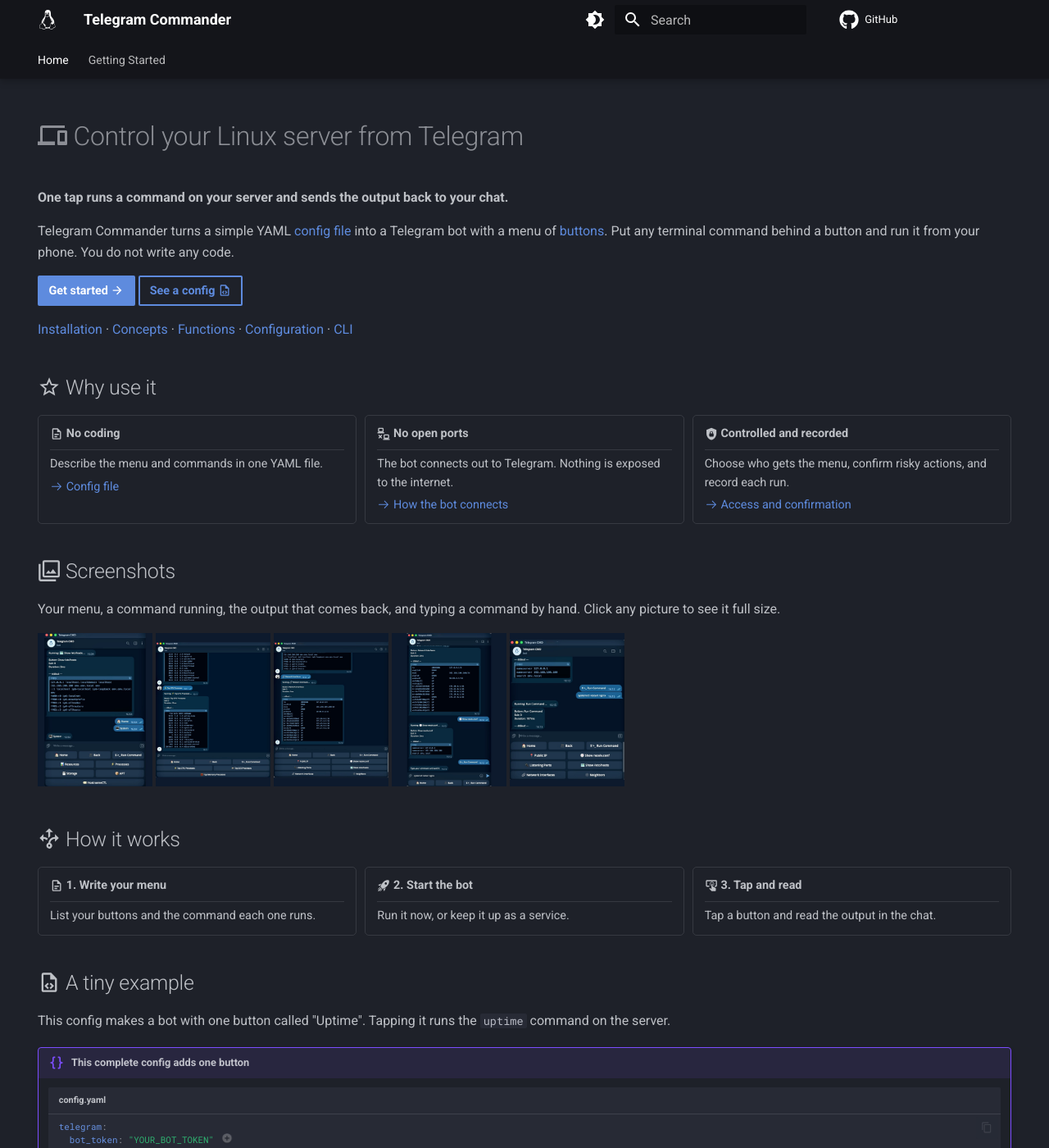
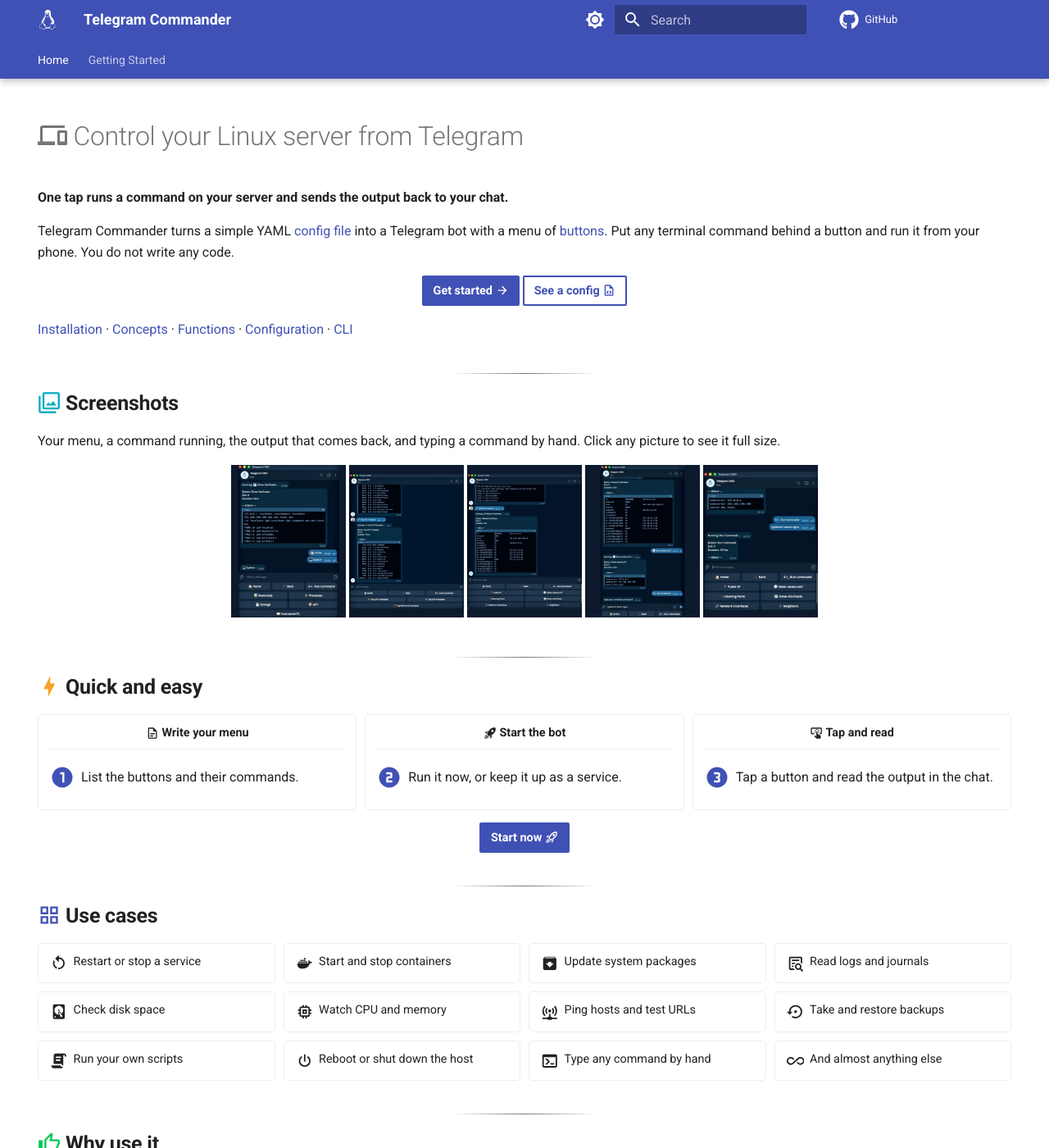
Before and after one commit to azolfagharj/telegram-commander, an MkDocs documentation site: the page built from docs/markdown/index.md, in a window 1280 px wide and 1400 px high. Shown: the whole window at 82% size. Built offline with MkDocs 1.6.1 and Material for MkDocs 9.7.7, drawn with Linux system fonts in a browser that asks for light colours; comment, search, counter and statistics services are not loaded; some of the changed text lies outside the part shown.

Commit message:
Move docs to telecommander.ir and refresh home page
Migrate documentation from GitHub Pages to custom domain telecommander.ir. Update all URL references across README, robots.txt, and llms.txt. Add CNAME file for custom domain. Redesign home page: center screenshots in one row, add Quick Start, Use Cases, and Why Use It sections, center buttons, style section titles with gradient dividers. Switch theme to light mode by default. Bump version to 1.2.6.

```diff
--- a/docs/markdown/css/extra.css
+++ b/docs/markdown/css/extra.css
@@ -6,11 +6,67 @@
 .md-typeset .grid.cards > ul > li > hr { margin: .45em 0 }
 .md-typeset .grid.cards p { margin: .35em 0 }
 
+/* A big step number, with the text running beside it */
+.md-typeset .step {
+  --md-icon-size: 1.5rem;
+  float: left;
+  margin: 0 .35rem .1rem 0;
+  color: var(--md-typeset-a-color);
+}
+
+/* Card titles sit in the middle, the text below stays on the left */
+.md-typeset .grid.cards.center-title > ul > li > p:first-child { text-align: center }
+
+/* Step cards: the number and its text sit on one centred row */
+.md-typeset .grid.cards.step-cards > ul > li > p:last-child {
+  display: flex;
+  align-items: center;
+  gap: .4rem;
+  min-height: 2.8rem;
+  font-size: .8rem;
+}
+.md-typeset .grid.cards.step-cards .step { margin: 0 }
+
+/* The icon sits beside the whole text, not only beside its first line */
+.md-typeset .grid.cards.icon-left > ul > li .twemoji {
+  float: left;
+  margin: .1rem .35rem .1rem 0;
+}
+
 /* Exactly this many columns on wide screens */
 @media screen and (min-width: 76.25em) {
   .md-typeset .grid.cols-2 { grid-template-columns: repeat(2, 1fr) }
   .md-typeset .grid.cols-3 { grid-template-columns: repeat(3, 1fr) }
+  .md-typeset .grid.cols-4 { grid-template-columns: repeat(4, 1fr) }
 }
+
+/* A short fading line above a section, instead of a full width rule */
+.md-typeset h2.split { font-weight: 700 }
+
+.md-typeset h2.split::before {
+  content: "";
+  display: block;
+  width: 9rem;
+  height: 1px;
+  margin: 1.3rem auto .9rem;
+  background: linear-gradient(
+    to right,
+    transparent,
+    var(--md-default-fg-color--light),
+    transparent
+  );
+}
+
+/* Each home page section keeps its own icon colour */
+.md-typeset .bolt { color: #f5a524 }
+.md-typeset .shots { color: #00acc1 }
+.md-typeset .grid-icon { color: #4051b5 }
+.md-typeset .thumb { color: #00c853 }
+.md-typeset .code-icon { color: #7c4dff }
+
+/* The two footer icons keep their own colour instead of plain grey */
+.md-social__link[href*="github.com"] svg { fill: #ffffff }
+.md-social__link[href*="/donate"] svg { fill: #ff5252 }
 
 /* Tighter buttons on the landing page */
 .md-typeset .md-button { padding: .35em .8em; font-size: .72rem }
--- a/docs/markdown/index.md
+++ b/docs/markdown/index.md
@@ -15,8 +15,10 @@
 into a Telegram bot with a menu of [buttons](user-guide/concepts/button.md). Put any
 terminal command behind a button and run it from your phone. You do not write any code.
 
+<div style="text-align: center" markdown="span">
 [Get started :material-arrow-right:](user-guide/installation/download-and-run.md){ .md-button .md-button--primary }
 [See a config :material-file-code-outline:](user-guide/configuration.md#a-minimal-config){ .md-button }
+</div>
 
 [Installation](user-guide/installation/download-and-run.md) ·
 [Concepts](user-guide/concepts/config-file.md) ·
@@ -24,11 +26,73 @@
 [Configuration](user-guide/configuration.md) ·
 [CLI](user-guide/cli.md)
 
-## :material-star-outline: Why use it
+## :material-image-multiple-outline:{ .shots } Screenshots { .split }
 
-<div class="grid cards cols-3" markdown>
+Your menu, a command running, the output that comes back, and typing a command
+by hand. Click any picture to see it full size.
 
--   :material-file-document-outline:{ .middle } __No coding__
+<div style="text-align: center" markdown="span">
+  ![Command output with the System menu open](images/01.jpeg){ width="140" loading=lazy }
+  ![Resource and process buttons](images/02.jpeg){ width="140" loading=lazy }
+  ![Storage and package buttons](images/03.jpeg){ width="140" loading=lazy }
+  ![Network tools and typing a command by hand](images/04.jpeg){ width="140" loading=lazy }
+  ![Command output sent back to the chat](images/05.jpeg){ width="140" loading=lazy }
+</div>
+
+## :material-lightning-bolt:{ .bolt } Quick and easy { .split }
+
+<div class="grid cards cols-3 center-title step-cards" markdown>
+
+-   :material-file-document-outline:{ .middle } __Write your menu__
+
+    ---
+
+    :material-numeric-1-circle:{ .step } List the buttons and their commands.
+
+-   :material-rocket-launch:{ .middle } __Start the bot__
+
+    ---
+
+    :material-numeric-2-circle:{ .step } Run it now, or keep it up as a
+    service.
+
+-   :material-gesture-tap-button:{ .middle } __Tap and read__
+
+    ---
+
+    :material-numeric-3-circle:{ .step } Tap a button and read the output in
+    the chat.
+
+</div>
+
+<div style="text-align: center" markdown="span">
+[Start now :material-rocket-launch-outline:](user-guide/installation/download-and-run.md){ .md-button .md-button--primary }
+</div>
+
+## :material-view-grid-outline:{ .grid-icon } Use cases { .split }
+
+<div class="grid cards cols-4 icon-left" markdown>
+
+-   :material-restart:{ .lg } Restart or stop a service
+-   :material-docker:{ .lg } Start and stop containers
+-   :material-package-down:{ .lg } Update system packages
+-   :material-text-box-search-outline:{ .lg } Read logs and journals
+-   :material-harddisk:{ .lg } Check disk space
+-   :material-memory:{ .lg } Watch CPU and memory
+-   :material-access-point-network:{ .lg } Ping hosts and test URLs
+-   :material-backup-restore:{ .lg } Take and restore backups
+-   :material-script-text:{ .lg } Run your own scripts
+-   :material-power:{ .lg } Reboot or shut down the host
+-   :material-console:{ .lg } Type any command by hand
+-   :material-all-inclusive:{ .lg } And almost anything else
+
+</div>
+
+## :material-thumb-up-outline:{ .thumb } Why use it { .split }
+
+<div class="grid cards cols-4 center-title" markdown>
+
+-   :material-clock-fast:{ .lg .middle } __No coding__
 
     ---
 
@@ -36,7 +100,15 @@
 
     [:octicons-arrow-right-24: Config file](user-guide/concepts/config-file.md)
 
--   :material-lan-disconnect:{ .middle } __No open ports__
+-   :material-cellphone-link:{ .lg .middle } __From anywhere__
+
+    ---
+
+    Open Telegram on your phone and run the server. No VPN into the host.
+
+    [:octicons-arrow-right-24: How the bot connects](user-guide/concepts/long-polling.md)
+
+-   :material-lan-disconnect:{ .lg .middle } __No open ports__
 
     ---
 
@@ -44,7 +116,15 @@
 
     [:octicons-arrow-right-24: How the bot connects](user-guide/concepts/long-polling.md)
 
--   :material-shield-lock:{ .middle } __Controlled and recorded__
+-   :material-message-text-outline:{ .lg .middle } __Output in the chat__
+
+    ---
+
+    The result comes back as a message. You do not need an SSH session.
+
+    [:octicons-arrow-right-24: How much output you see](user-guide/configuration.md#how-much-command-output-you-see)
+
+-   :material-shield-lock:{ .lg .middle } __Controlled and recorded__
 
     ---
 
@@ -52,44 +132,33 @@
 
     [:octicons-arrow-right-24: Access and confirmation](user-guide/concepts/allowed-users.md)
 
-</div>
-
-## :material-image-multiple-outline: Screenshots
-
-Your menu, a command running, the output that comes back, and typing a command
-by hand. Click any picture to see it full size.
-
-![Command output with the System menu open](images/01.jpeg){ width="140" loading=lazy }
-![Resource and process buttons](images/02.jpeg){ width="140" loading=lazy }
-![Storage and package buttons](images/03.jpeg){ width="140" loading=lazy }
-![Network tools and typing a command by hand](images/04.jpeg){ width="140" loading=lazy }
-![Command output sent back to the chat](images/05.jpeg){ width="140" loading=lazy }
-
-## :material-arrow-decision-outline: How it works
-
-<div class="grid cards cols-3" markdown>
-
--   :material-file-document-outline:{ .middle } __1. Write your menu__
+-   :material-folder-outline:{ .lg .middle } __Nested menus__
 
     ---
 
-    List your buttons and the command each one runs.
+    Group buttons into categories. Home stays at the top; Back takes you up.
 
--   :material-rocket-launch:{ .middle } __2. Start the bot__
+    [:octicons-arrow-right-24: Menu](user-guide/concepts/menu.md)
+
+-   :material-function-variant:{ .lg .middle } __Reusable functions__
 
     ---
 
-    Run it now, or keep it up as a service.
+    Write a command once, then fill in different values on each button.
 
--   :material-gesture-tap-button:{ .middle } __3. Tap and read__
+    [:octicons-arrow-right-24: Functions](user-guide/functions/index.md)
+
+-   :material-cog-play-outline:{ .lg .middle } __Stays running__
 
     ---
 
-    Tap a button and read the output in the chat.
+    Install it as a service and the bot starts with the host.
+
+    [:octicons-arrow-right-24: Run as a service](user-guide/installation/run-as-a-service.md)
 
 </div>
 
-## :material-file-code-outline: A tiny example
+## :material-file-code-outline:{ .code-icon } A tiny example { .split }
 
 This config makes a bot with one button called "Uptime". Tapping it runs the
 `uptime` command on the server.
@@ -116,42 +185,21 @@
 
 That is a complete, working configuration. Everything else is optional.
 
-## :material-view-grid-outline: What you can do with it
-
-<div class="grid cards cols-3" markdown>
-
--   :material-restart:{ .middle } __Manage__
-
-    ---
-
-    Control services and packages.
-
--   :material-chart-line:{ .middle } __Observe__
-
-    ---
-
-    Check resources, logs, networks, and health.
-
--   :material-script-text:{ .middle } __Automate__
-
-    ---
-
-    Run deploys, backups, cleanups, and scripts.
-
-    [:octicons-arrow-right-24: Functions](user-guide/functions/index.md)
-
-</div>
-
 !!! tip "Built for a small, trusted group"
 
     Nothing listens for incoming connections, and only the accounts in
     `allowed_users` get a menu. Everyone who can use the bot can run the
     buttons you defined, so keep that list short.
 
-## :material-hand-pointing-right: Ready to try it?
+## :material-hand-pointing-right: Ready to try it? { .split }
 
+<div style="text-align: center" markdown>
+[Start now :material-rocket-launch-outline:](user-guide/installation/download-and-run.md){ .md-button .md-button--primary }
+[Concepts :material-book-open-variant:](user-guide/concepts/config-file.md){ .md-button }
 [Latest release :material-download:](https://github.com/azolfagharj/telegram-commander/releases/latest){ .md-button .md-button--primary }
+
 [Browse the source :fontawesome-brands-github:](https://github.com/azolfagharj/telegram-commander){ .md-button }
+</div>
 
 Telegram Commander is free and open source. If it saves you time,
 [consider supporting its development](https://azolfagharj.github.io/donate/) —
--- a/docs/markdown/robots.txt
+++ b/docs/markdown/robots.txt
@@ -1,4 +1,4 @@
 User-agent: *
 Allow: /
 
-Sitemap: https://azolfagharj.github.io/telegram-commander/sitemap.xml
+Sitemap: https://telecommander.ir/sitemap.xml
--- a/docs/mkdocs.yml
+++ b/docs/mkdocs.yml
@@ -4,7 +4,7 @@
   menu in Telegram. Tap a button to run a shell command on your server and read
   the output in the chat. No coding and no open ports.
 site_author: azolfagharj
-site_url: https://azolfagharj.github.io/telegram-commander/
+site_url: https://telecommander.ir/
 
 repo_url: https://github.com/azolfagharj/telegram-commander
 repo_name: GitHub
@@ -35,18 +35,18 @@
       warning: material/alert-outline
       example: material/code-braces
   palette:
+    - scheme: default
+      primary: indigo
+      accent: indigo
+      toggle:
+        icon: material/brightness-7
+        name: Switch to dark mode
     - scheme: slate
       primary: black
       accent: indigo
       toggle:
         icon: material/brightness-4
         name: Switch to light mode
-    - scheme: default
-      primary: indigo
-      accent: indigo
-      toggle:
-        icon: material/brightness-7
-        name: Switch to dark mode
   features:
     - navigation.tabs
     - navigation.tabs.sticky
@@ -142,7 +142,9 @@
 # site_url enables sitemap.xml and canonical URLs
 plugins:
   - search
-  - glightbox
+  # auto_caption shows each image's alt text under the enlarged picture.
+  - glightbox:
+      auto_caption: true
   - redirects:
       redirect_maps:
         getting-started.md: user-guide/installation/download-and-run.md
```
Also changed, not shown: docs/markdown/llms.txt (+7 -7 lines), CHANGELOG.md (added), README.md, 3 other files.
